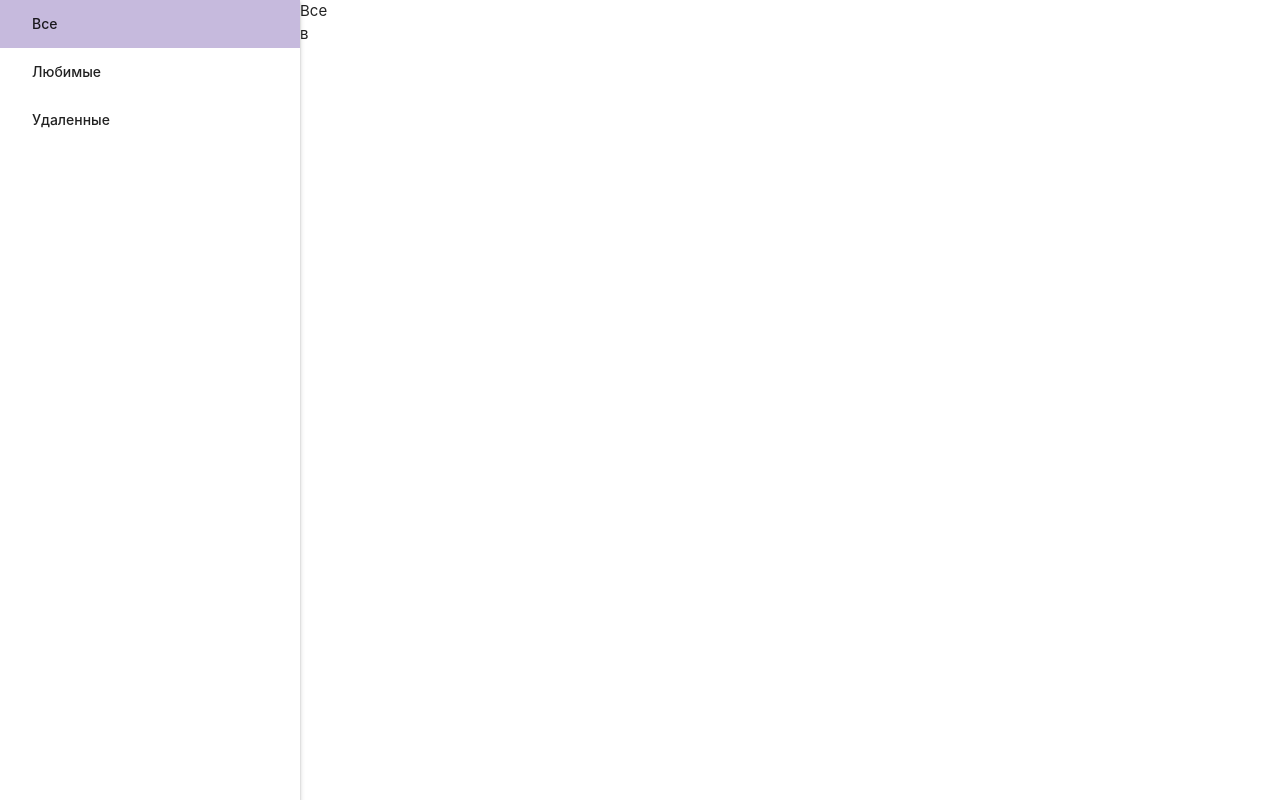
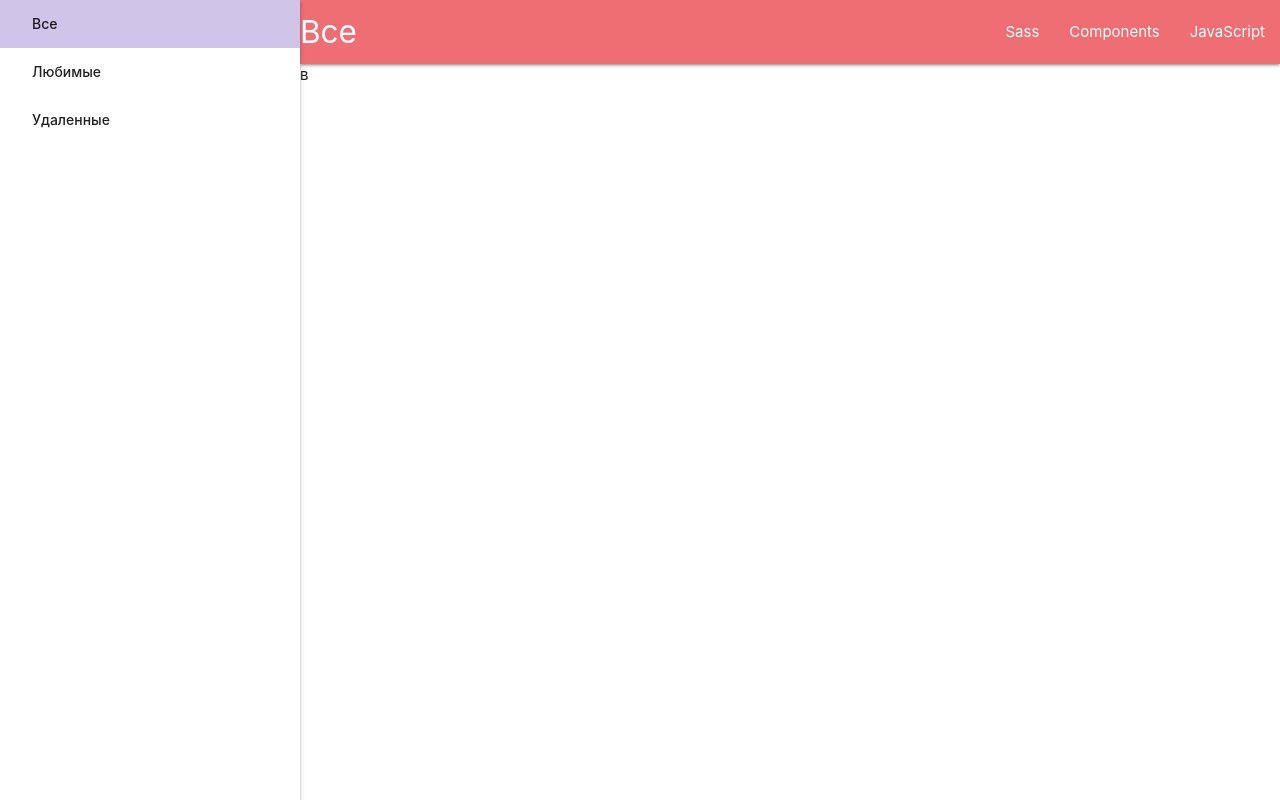
Before and after one commit to TyT-NICK/emoji-manager, a React (Create React App) app: page / in a window 1280 px wide. Built offline with nearby package versions, Linux system fonts and the light colour scheme.

Commit message:
base structure

```diff
--- a/src/components/Header.jsx
+++ b/src/components/Header.jsx
@@ -4,8 +4,17 @@
   const { title } = props;
   return (
     <header>
-      <div id="mobile-nav-button" />
-      {title}
+      <nav>
+        <div className="nav-wrapper">
+          <div id="mobile-nav-button" />
+          <a href="#!" className="brand-logo">{title}</a>
+          <ul id="nav-mobile" className="right hide-on-med-and-down">
+            <li><a href="sass.html">Sass</a></li>
+            <li><a href="badges.html">Components</a></li>
+            <li><a href="collapsible.html">JavaScript</a></li>
+          </ul>
+        </div>
+      </nav>
     </header>
   );
 };
```
